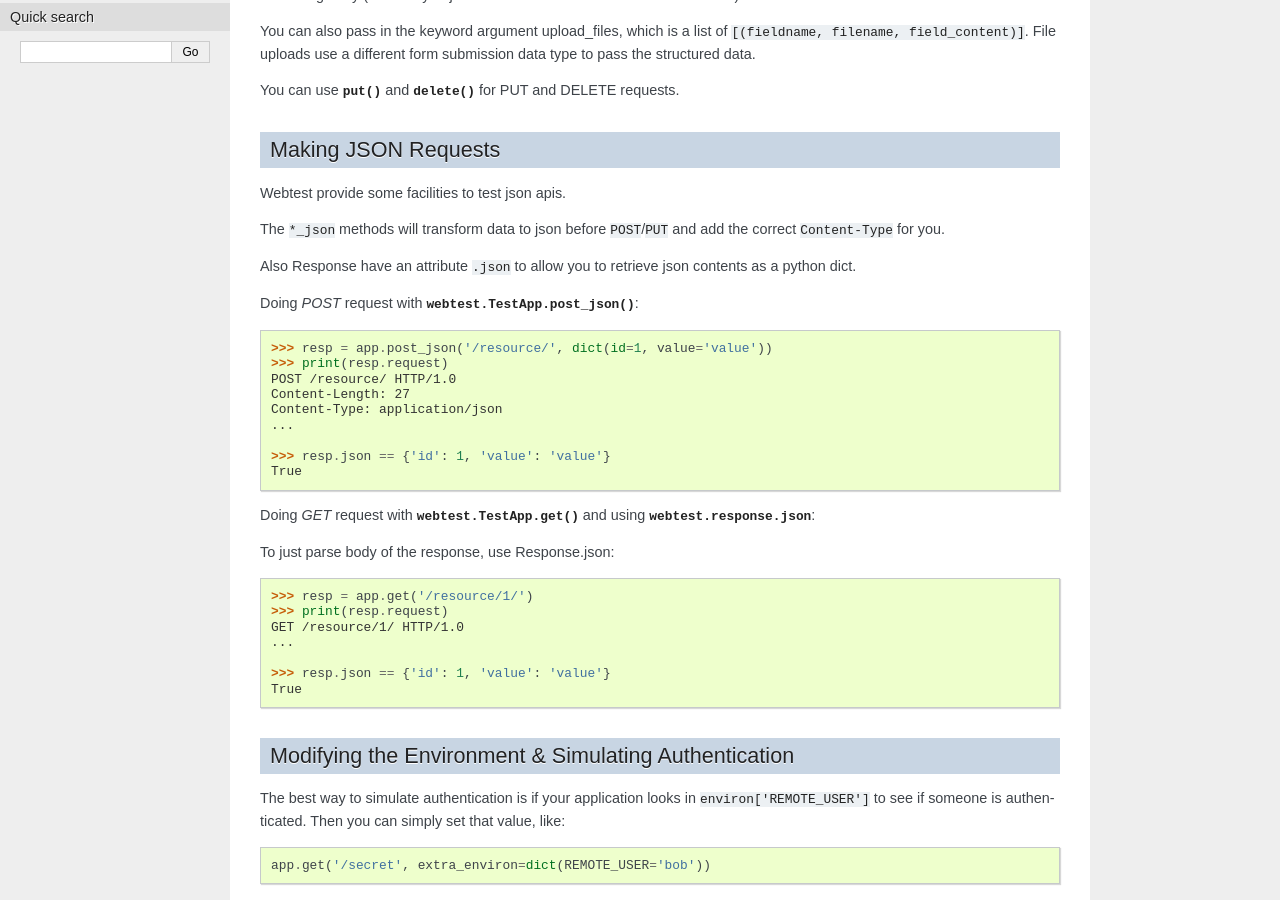
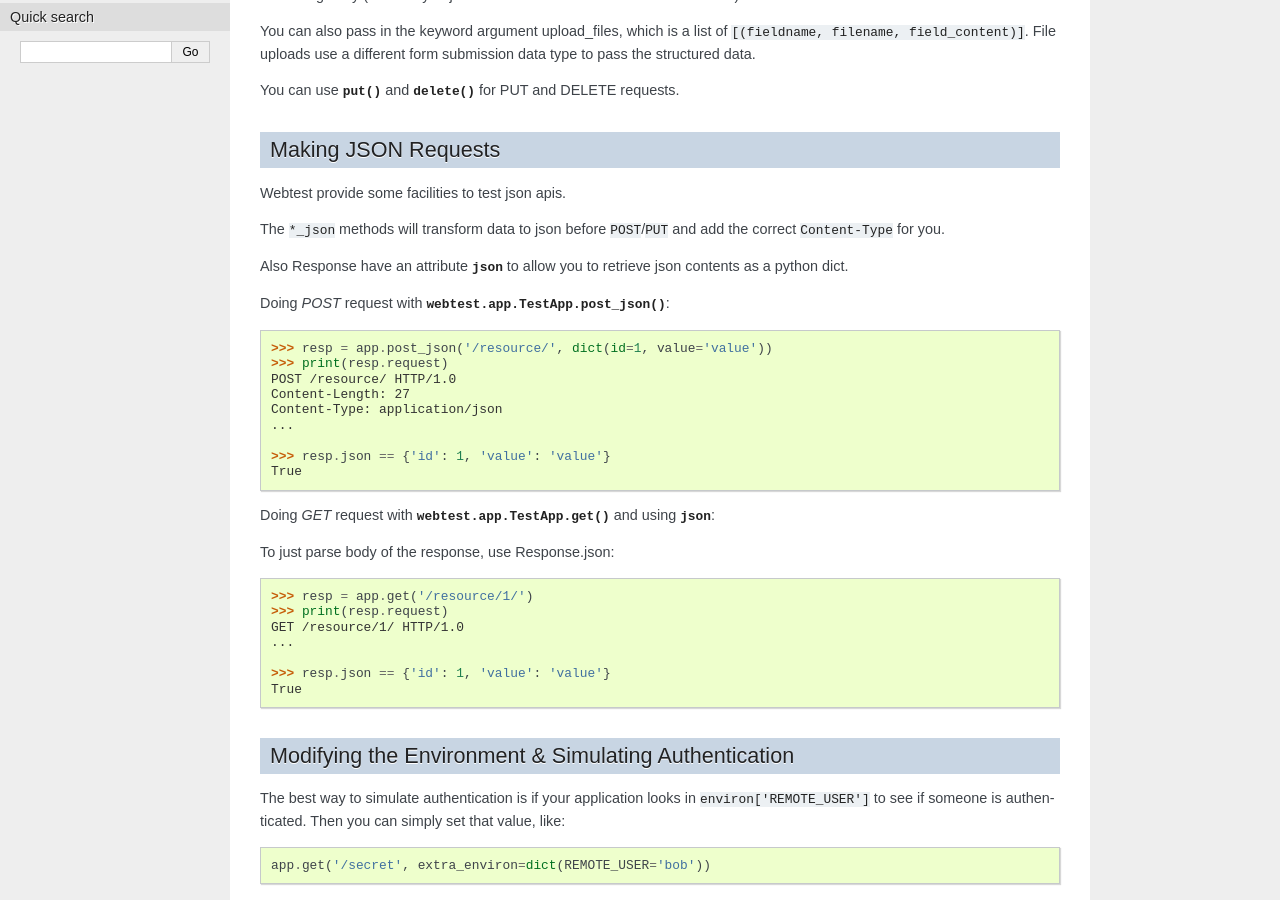
Before and after one commit to Pylons/webtest, a Sphinx documentation site: the page built from docs/testapp.rst, in a window 1280 px wide and 900 px high, scrolled down 485 px. Built offline with Sphinx 7.4.7, drawn with Linux system fonts in a browser that asks for light colours.

Commit message:
Fixed wrong links for module index

```diff
--- a/docs/index.rst
+++ b/docs/index.rst
@@ -66,7 +66,7 @@
 Quick start
 ===========
 
-The most important object in WebTest is :class:`~webtest.TestApp`, the wrapper
+The most important object in WebTest is :class:`~webtest.app.TestApp`, the wrapper
 for WSGI applications. It also allows you to perform HTTP requests on it.
 To use it, you simply instantiate it with your WSGI application.
 
@@ -83,7 +83,7 @@
     ...     start_response('200 OK', headers)
     ...     return [body]
 
-Wrap it into a :class:`~webtest.TestApp`::
+Wrap it into a :class:`~webtest.app.TestApp`::
 
     >>> from webtest import TestApp
     >>> app = TestApp(application)
--- a/docs/testapp.rst
+++ b/docs/testapp.rst
@@ -10,10 +10,10 @@
 
     app.get('/path', [params], [headers], [extra_environ], ...)
 
-This call to :meth:`~webtest.TestApp.get` does a request for
+This call to :meth:`~webtest.app.TestApp.get` does a request for
 ``/path``, with any params, extra headers or WSGI
 environment keys that you indicate.  This returns a
-:class:`~webtest.TestResponse` object,
+:class:`~webtest.response.TestResponse` object,
 based on :class:`webob.response.Response`.  It has some
 additional methods to make it easier to test.
 
@@ -24,7 +24,7 @@
     app.post('/path', {'vars': 'values'}, [headers], [extra_environ],
              [upload_files], ...)
 
-Specifically the second argument of :meth:`~webtest.TestApp.post`
+Specifically the second argument of :meth:`~webtest.app.TestApp.post`
 is the *body* of the request.  You
 can pass in a dictionary (or dictionary-like object), or a string
 body (dictionary objects are turned into HTML form submissions).
@@ -33,8 +33,8 @@
 list of ``[(fieldname, filename, field_content)]``.  File uploads use a
 different form submission data type to pass the structured data.
 
-You can use :meth:`~webtest.TestApp.put` and
-:meth:`~webtest.TestApp.delete` for PUT and DELETE requests.
+You can use :meth:`~webtest.app.TestApp.put` and
+:meth:`~webtest.app.TestApp.delete` for PUT and DELETE requests.
 
 
 Making JSON Requests
@@ -45,10 +45,10 @@
 The ``*_json`` methods will transform data to json before ``POST``/``PUT`` and
 add the correct ``Content-Type`` for you.
 
-Also Response have an attribute ``.json`` to allow you to retrieve json
+Also Response have an attribute :attr:`~webtest.response.TestResponse.json` to allow you to retrieve json
 contents as a python dict.
 
-Doing *POST* request with :meth:`webtest.TestApp.post_json`:
+Doing *POST* request with :meth:`webtest.app.TestApp.post_json`:
 
 .. code-block:: python
 
@@ -63,7 +63,7 @@
     True
 
 
-Doing *GET* request with :meth:`webtest.TestApp.get` and using :attr:`webtest.response.json`:
+Doing *GET* request with :meth:`webtest.app.TestApp.get` and using :attr:`~webtest.response.TestResponse.json`:
 
 To just parse body of the response, use Response.json:
 
--- a/docs/testresponse.rst
+++ b/docs/testresponse.rst
@@ -33,13 +33,13 @@
 ``response.follow(**kw)``:
     Follows the redirect, returning the new response.  It is an error
     if this response wasn't a redirect. All keyword arguments are
-    passed to :class:`webtest.TestApp` (e.g., ``status``). Returns
+    passed to :class:`webtest.app.TestApp` (e.g., ``status``). Returns
     another response object.
 
 ``response.maybe_follow(**kw)``:
     Follows all redirects; does nothing if this response
     is not a redirect. All keyword arguments are passed
-    to :class:`webtest.TestApp` (e.g., ``status``). Returns another
+    to :class:`webtest.app.TestApp` (e.g., ``status``). Returns another
     response object.
 
 ``x in response``:
```
Also changed, not shown: other parts of docs/testresponse.rst (+1 -1 lines).
